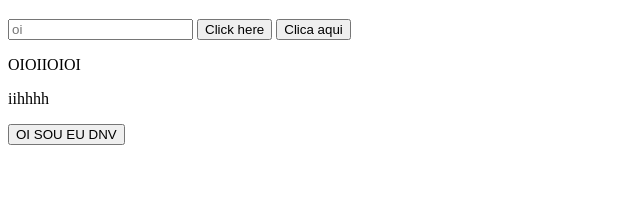
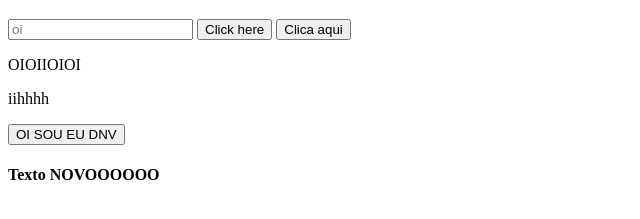
Before and after one commit to Gabriel-pereiraMiguel/auladegit, a plain HTML site: page index.html in a window 1280 px wide. Shown: the part 61-280 px from the top of the page, without its empty margins (0-640 px from the left). Drawn offline with Linux system fonts and the light colour scheme.

Commit message:
feat: h4 adicionado

```diff
--- a/index.html
+++ b/index.html
@@ -17,6 +17,7 @@
         <p>OIOIIOIOI</p>
         <p>iihhhh</p>
         <button>OI SOU EU DNV</button>
+        <h4>Texto NOVOOOOOO</h4>
 
     </div>
 </body>
```
